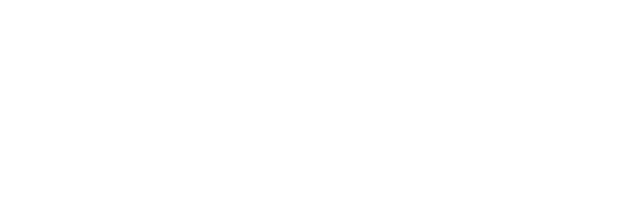
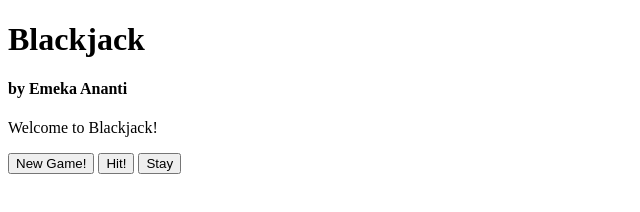
Before and after one commit to MrNati/BlackJack, a plain HTML site: page index.html in a window 1280 px wide. Shown: the whole page, without its empty margins (0-640 px from the left). Drawn offline with Linux system fonts and the light colour scheme.

Commit message:
Create DOm elements

```diff
--- a/index.html
+++ b/index.html
@@ -12,6 +12,14 @@
 
 <body>
     <!-- HTML Code goes below -->
+    <h1 id="title">Blackjack</h1>
+    <h4>by Emeka Ananti</h4>
+
+    <p id="text-area">Welcome to Blackjack!</p>
+
+    <button id="new-game-button">New Game!</button>
+    <button id="hit-button">Hit!</button>
+    <button id="stay-button">Stay</button>
 
     <!-- JS -->
     <script src="script/script.js"></script>
```
